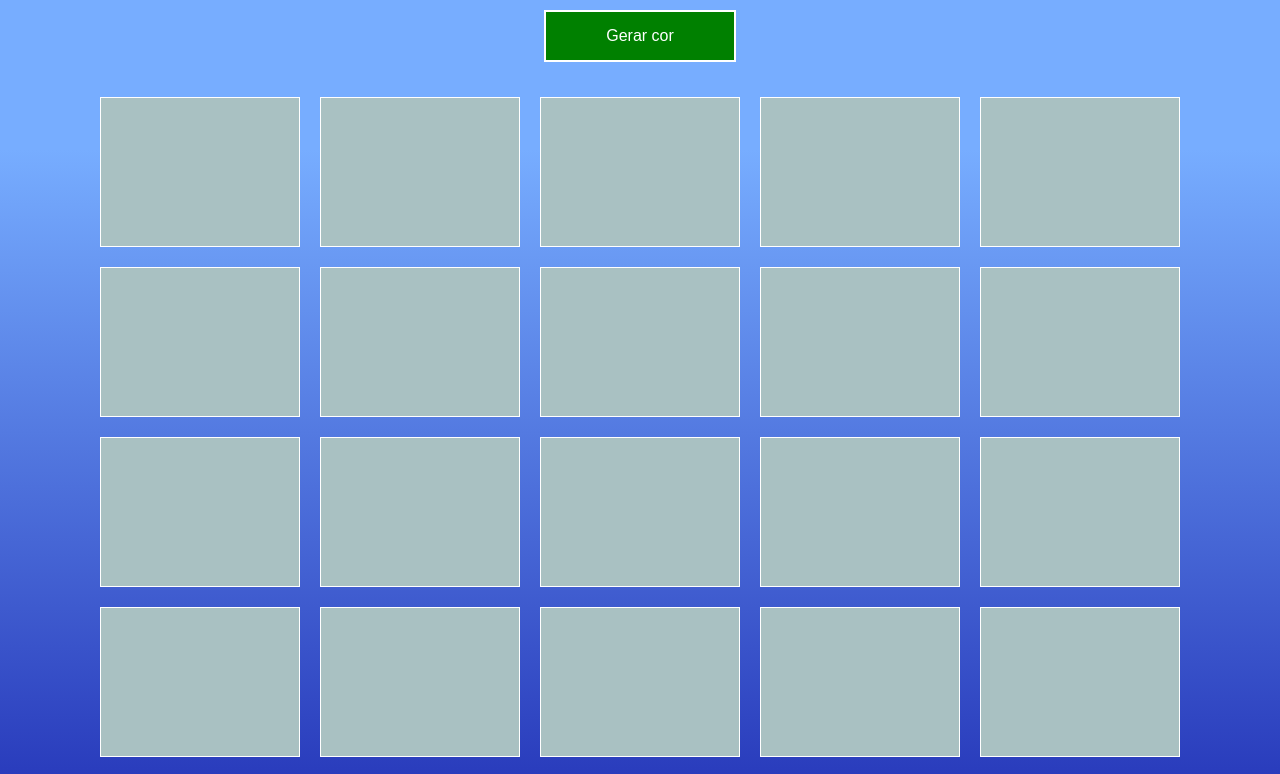
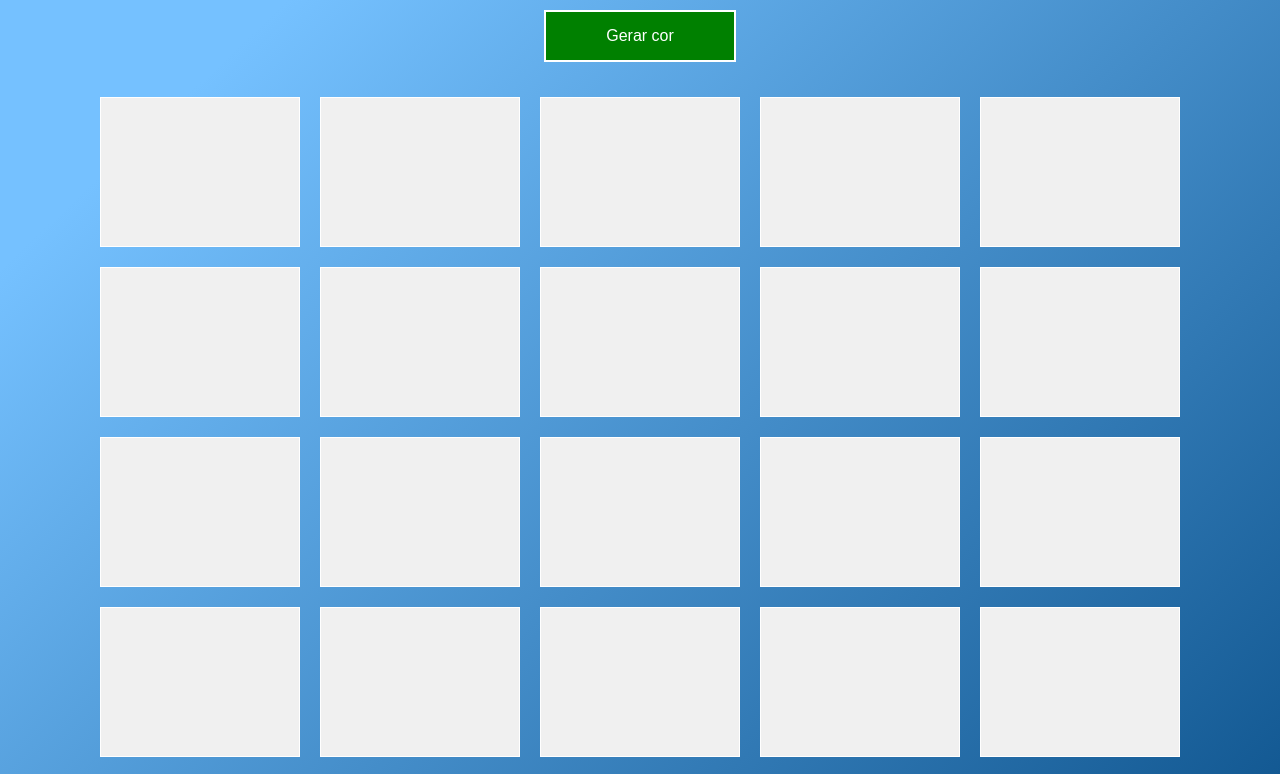
Before and after one commit to lucasrenandev/Gerador_de_Cores, a plain HTML site: page index.html in a window 1280 px wide. Shown: the part 90-864 px from the top of the page. Drawn offline with Linux system fonts and the light colour scheme.

Commit message:
Update css

```diff
--- a/css/style.css
+++ b/css/style.css
@@ -8,7 +8,7 @@
 body {
     width: 100%;
     min-height: 100vh;
-    background: linear-gradient(180deg, #77adff 20%, #000099 100%);
+    background: linear-gradient(to bottom right, #75c1ff 15%, #00457e 100%);
 }
 
 .content {
@@ -51,7 +51,7 @@ body {
     align-items: center;
     justify-content: center;
     margin: 10px;
-    background-color: #a9c1c2;
+    background-color: #f0f0f0;
     border: 1px solid #fff;
     font-size: 1.5em;
     color: #fff;
```
